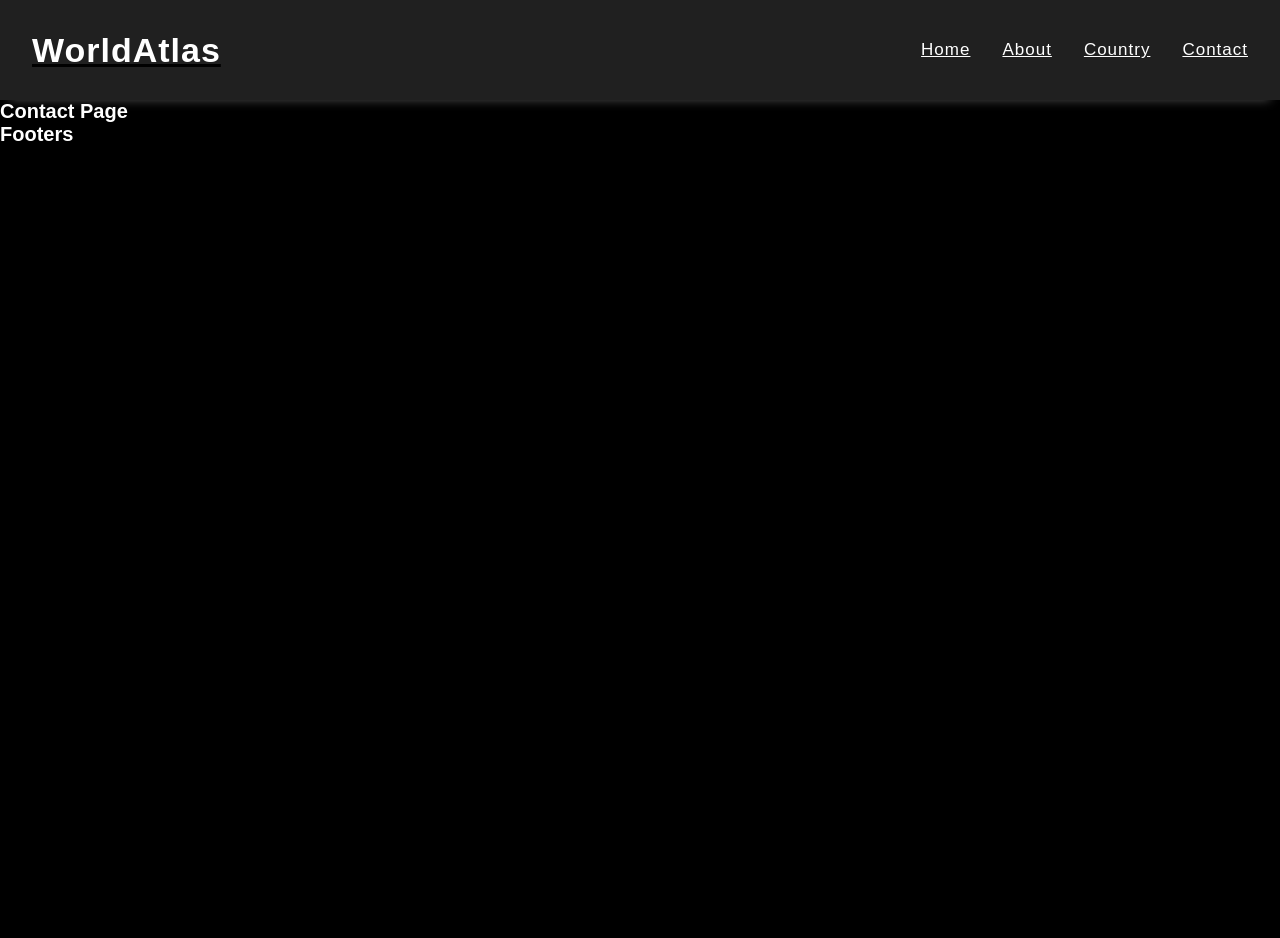
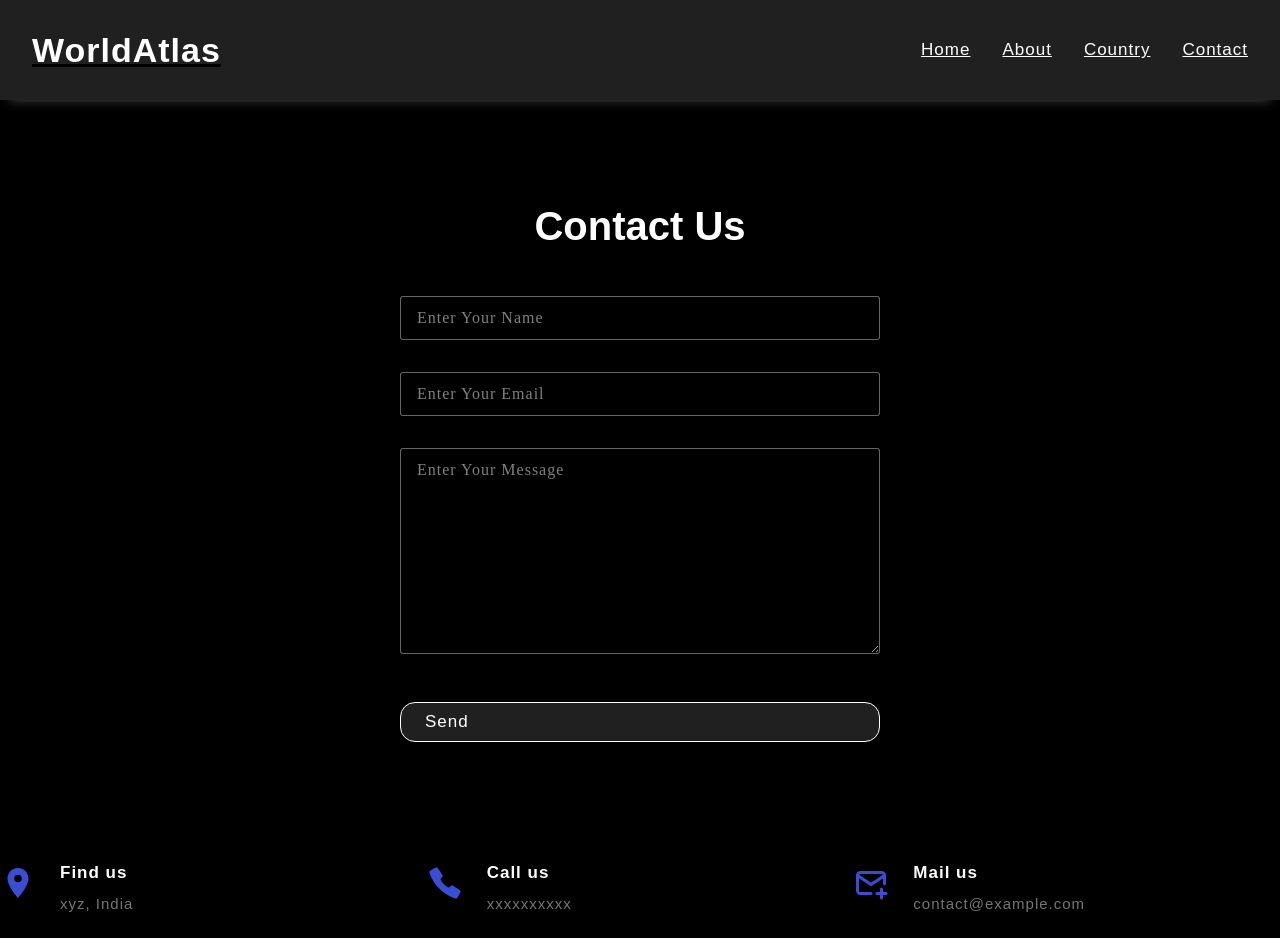
Before and after one commit to vidisha108/World-Atlas, a React (Vite) app in the folder world-atlas/: page /contact in a window 1280 px wide. Before the commit the page ends 800 px from the top, so only its background shows below. Built offline with nearby package versions, Linux system fonts and the light colour scheme.

Commit message:
created footer

```diff
--- /dev/null
+++ b/world-atlas/src/api/footerApi.json
@@ -0,0 +1,17 @@
+[
+  {
+    "icon": "MdPlace",
+    "title": "Find us",
+    "details": "xyz, India"
+  },
+  {
+    "icon": "IoCallSharp",
+    "title": "Call us",
+    "details": "xxxxxxxxxx"
+  },
+  {
+    "icon": "TbMailPlus",
+    "title": "Mail us",
+    "details": "contact@example.com"
+  }
+]
--- a/world-atlas/src/components/UI/Footers.jsx
+++ b/world-atlas/src/components/UI/Footers.jsx
@@ -1,3 +1,32 @@
+import footerContact from "../../api/footerApi.json"
+import { MdPlace } from "react-icons/md";
+import { IoCallSharp } from "react-icons/io5";
+import { TbMailPlus } from "react-icons/tb";
+
 export const Footers = ()=>{
-    return <h1>Footers</h1>
+    const footerIcon = {
+        MdPlace: <MdPlace/>,
+        IoCallSharp: <IoCallSharp />,
+        TbMailPlus: <TbMailPlus />
+    }
+    return (
+        <footer className="footer-Selection">
+            <div className="container grid grid-three-cols">
+                {
+                 footerContact.map((curData, index) => {
+                    const {icon, title,details} = curData;
+                    return (
+                        <div className="footer-contact" key={index}>
+                            <div className="icon">{footerIcon[icon]}</div>
+                            <div className="footer-contact-text">
+                                <p>{title}</p>
+                                <p>{details}</p>
+                            </div>
+                        </div>
+                    )
+                 })
+                }
+            </div>
+        </footer>
+    )
 }
--- /dev/null
+++ b/world-atlas/src/components/UI/HeroSection.jsx
@@ -0,0 +1,25 @@
+import { FaLongArrowAltRight } from "react-icons/fa";
+export const HeroSection = () => {
+    return (
+        <main className="hero-section main">
+                    <div className="container grid grid-two-cols">
+                        <div className="hero-content">
+                            <h1 className="heading-xl">
+                                Explore the World, One Country at a time.
+                            </h1>
+                            <p className="paragraph">
+                                Discover the history, culture, and beauty of every nation.
+                                Search, and filter through countries to find the details.
+                            </p>
+                            <button className="btn btn-darken btn-inline bg-white-box">
+                              Start Exploring <FaLongArrowAltRight />
+                            </button>
+                        </div>
+                        <div className="hero-image">
+                            <img src="/images/world.png" alt="world image" className="banner-image" />
+
+                        </div>
+                    </div>
+                </main>
+    )
+}
--- a/world-atlas/src/pages/Contact.jsx
+++ b/world-atlas/src/pages/Contact.jsx
@@ -1,3 +1,38 @@
 export const Contact = () =>{
-    return <h1>Contact Page</h1>
+    const handleFormSubmit = (formData) => {
+        const formInput = Object.fromEntries(formData.entries());
+        console.log(formInputData);
+    }
+    return (
+        <section className="section-contact">
+            <h2 className="container-title">Contact Us</h2>
+            <div className="contact-wrapper container">
+            <form action={handleFormSubmit}>
+                <input type="text"
+                className="form-control"
+                required
+                autoComplete="false"
+                placeholder="Enter your name"
+                name="usename" />
+
+                <input type="email"
+                className="form-control"
+                required
+                autoComplete="false"
+                placeholder="Enter your email"
+                name="email" />
+
+                <textarea type="text"
+                className="form-control"
+                rows="10"
+                required
+                autoComplete="false"
+                placeholder="Enter your message"
+                name="message" ></textarea>
+
+                <button type="submit">Send</button>
+            </form>
+            </div>
+        </section>
+    )
 };
--- a/world-atlas/src/pages/Home.jsx
+++ b/world-atlas/src/pages/Home.jsx
@@ -1,25 +1,10 @@
-import { FaLongArrowAltRight } from "react-icons/fa";
+import { HeroSection } from "../components/UI/HeroSection";
+import { About } from "../pages/About";
 export const Home = () =>{
     return (
-        <main className="hero-section main">
-            <div className="container grid grid-two-cols">
-                <div className="hero-content">
-                    <h1 className="heading-xl">
-                        Explore the World, One Country at a time.
-                    </h1>
-                    <p className="paragraph">
-                        Discover the history, culture, and beauty of every nation.
-                        Search, and filter through countries to find the details.
-                    </p>
-                    <button className="btn btn-darken btn-inline bg-white-box">
-                      Start Exploring <FaLongArrowAltRight />
-                    </button>
-                </div>
-                <div className="hero-image">
-                    <img src="/images/world.png" alt="world image" className="banner-image" />
-
-                </div>
-            </div>
-        </main>
+        <>
+        <HeroSection/>
+        <About />
+        </>
     )
 };
```
